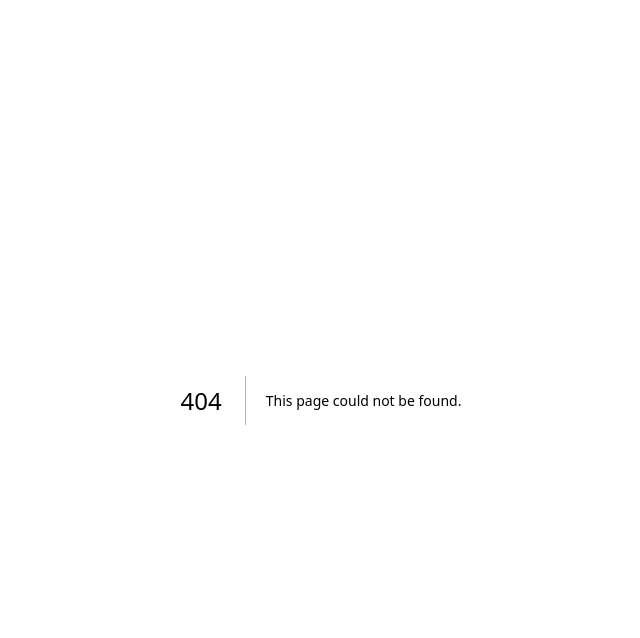
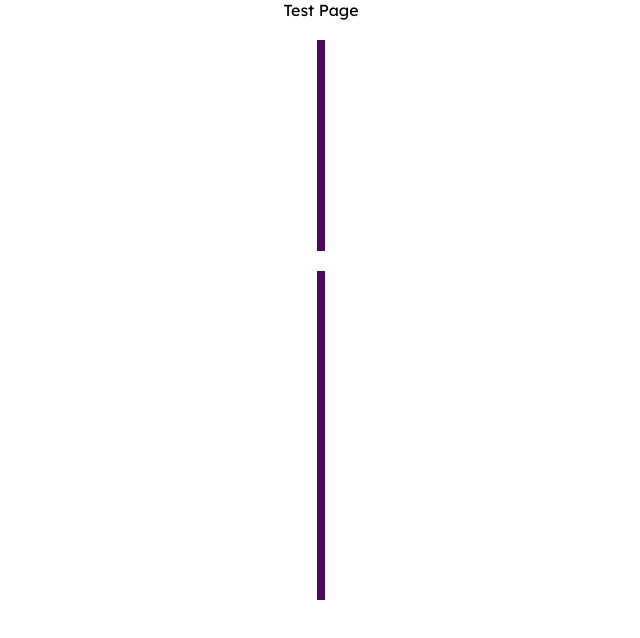
Before and after one commit to jacobtellep/counsel-connections, a Next.js app: page /test in a window 1280 px wide. Before the commit this address had no page. Shown: the top 638 px of the page, without its empty margins (319-959 px from the left). Built offline with nearby package versions, Linux system fonts and the light colour scheme.

Commit message:
change compoent name to primary line

```diff
--- /dev/null
+++ b/src/components/PrimaryLine/PrimaryLine.js
@@ -0,0 +1,7 @@
+import Line from './PrimaryLine.styled';
+
+const Timeline = ({ isShort = false }) => {
+  return <Line short={isShort} />;
+};
+
+export default Timeline;
--- /dev/null
+++ b/src/components/PrimaryLine/PrimaryLine.styled.js
@@ -0,0 +1,9 @@
+import styled from 'styled-components';
+
+const Line = styled.div`
+    background-color: ${(props) => props.theme.colors.primary};
+    height: ${(props) => props.short ? '230px' : '360px'};
+    width: 8px;
+`;
+
+export default Line;
--- /dev/null
+++ b/src/components/PrimaryLine/index.js
@@ -0,0 +1,3 @@
+import PrimaryLine from "./PrimaryLine";
+
+export default PrimaryLine;
--- a/src/components/Timeline/Timeline.js
+++ /dev/null
@@ -1,5 +0,0 @@
-const Timeline = () => {
-  return <div>Timeline</div>;
-};
-
-export default Timeline;
--- a/src/components/Timeline/index.js
+++ /dev/null
@@ -1,3 +0,0 @@
-import Timeline from "./Timeline";
-
-export default Timeline;
--- /dev/null
+++ b/src/pages/test/index.js
@@ -0,0 +1,24 @@
+import PrimaryLine from '@/components/PrimaryLine';
+import styled from 'styled-components';
+
+const Container = styled.div`
+    align-items: center;
+    display: flex;
+    flex-direction: column;
+    height: 600px;
+    justify-content: center;
+    row-gap: 20px;
+    width: 100%;
+`;
+
+const Test = () => {
+  return (
+    <Container>
+      <div>Test Page</div>
+      <PrimaryLine isShort={true} />
+      <PrimaryLine isShort={false} />
+    </Container>
+  );
+};
+
+export default Test;
```
Also changed, not shown: src/components/Timeline/Timeline.styled.js (deleted).
